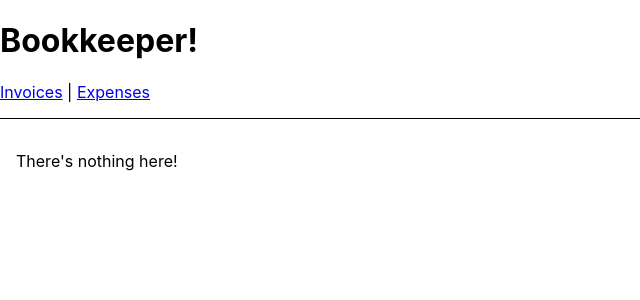
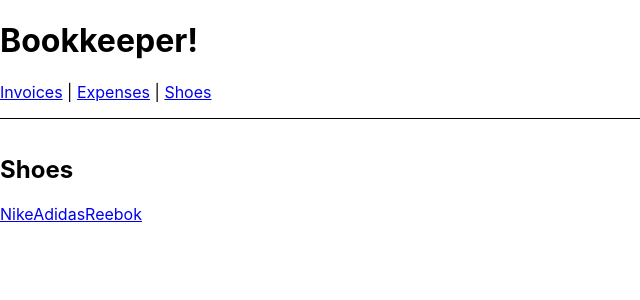
Before and after one commit to alexaunter/router-tutorial, a React (Create React App) app: page /shoes in a window 1280 px wide. Shown: the top 300 px of the page, without its empty margins (0-640 px from the left). Built offline with nearby package versions, Linux system fonts and the light colour scheme.

Commit message:
feat(shoes): add brandlink for condtional coloring

```diff
--- a/src/App.js
+++ b/src/App.js
@@ -12,7 +12,8 @@
         }}
       >
         <Link to="/invoices">Invoices</Link> |{" "}
-        <Link to="/expenses">Expenses</Link>
+        <Link to="/expenses">Expenses</Link> |{" "}
+        <Link to="/shoes">Shoes</Link>
       </nav>
       <Outlet />
     </div>
--- /dev/null
+++ b/src/components/brand_link.jsx
@@ -0,0 +1,13 @@
+import { useSearchParams, Link } from "react-router-dom";
+
+export default function BrandLink({ brand, ...props }) {
+  let [params] = useSearchParams();
+  let isActive = params.getAll("brand").includes(brand);
+  return (
+    <Link
+      className={isActive ? "red" : "" }
+      to={`/shoes?brand=${brand}`}
+      {...props}
+    />
+  );
+}
--- a/src/index.js
+++ b/src/index.js
@@ -10,6 +10,7 @@
 import Expenses from "./routes/expenses";
 import Invoices from "./routes/invoices";
 import Invoice from "./routes/invoice";
+import Shoes from "./routes/shoes";
 import reportWebVitals from './reportWebVitals';
 
 ReactDOM.render(
@@ -17,6 +18,7 @@
     <BrowserRouter>
       <Routes>
         <Route path="/" element={<App />}>
+          <Route path="shoes" element={<Shoes />} />
           <Route path="expenses" element={<Expenses />} />
           <Route path="invoices" element={<Invoices />}>
             <Route
--- a/src/routes/invoices.jsx
+++ b/src/routes/invoices.jsx
@@ -1,5 +1,4 @@
 import {
-  NavLink,
   Outlet,
   useSearchParams
 } from "react-router-dom";
--- /dev/null
+++ b/src/routes/shoes.jsx
@@ -0,0 +1,12 @@
+import BrandLink from '../components/brand_link';
+
+export default function Shoes() {
+  return (
+    <main style={{ padding: "1rem 0" }}>
+      <h2>Shoes</h2>
+        <BrandLink brand="nike">Nike</BrandLink>
+        <BrandLink brand="adidas">Adidas</BrandLink>
+        <BrandLink brand="reebok">Reebok</BrandLink>
+    </main>
+  );
+}
```
